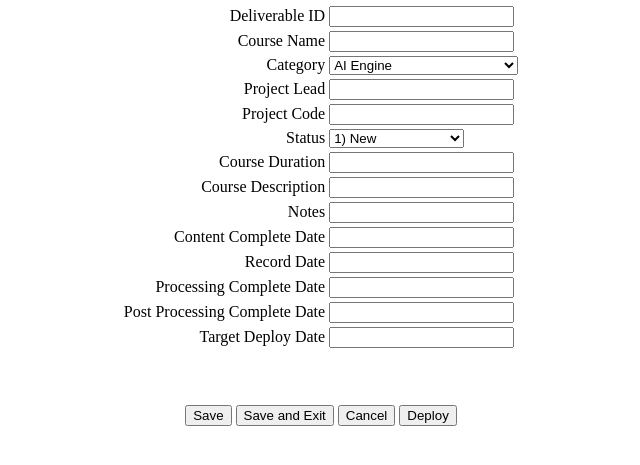
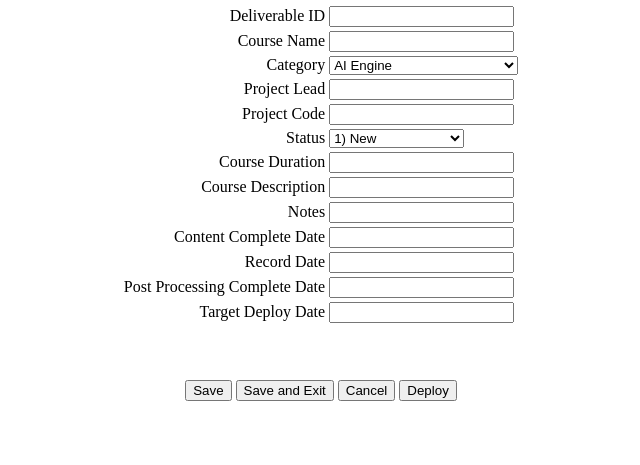
Before and after one commit to SJSU272Spring2019/Project-Group-5, a Django app: page /detail/ in a window 1280 px wide. Shown: the part 161-626 px from the top of the page, without its empty margins (319-959 px from the left). Run offline with Django 3.2, Linux system fonts and the light colour scheme.

Commit message:
Thursday 04252019

```diff
--- a/training_management/deliverable_detail/views.py
+++ b/training_management/deliverable_detail/views.py
@@ -20,6 +20,7 @@ def deliverable_detail_submit(request):
             my_deployment_detail_record.course_name = request.POST['course_name']
             my_deployment_detail_record.course_description = request.POST['course_description']
             my_deployment_detail_record.category = request.POST['category']
+            my_deployment_detail_record.project_code = request.POST['project_code']
         else:
             my_deployment_detail_record = temp_deployment_record[0]
 
@@ -47,11 +48,6 @@ def save_detail(request):
     else:
         temp_record_date = datetime.strptime(request.POST['record_date'], '%m/%d/%Y')
 
-    if request.POST['processing_complete_date'] == '':
-        temp_processing_complete_date = None
-    else:
-        temp_processing_complete_date = datetime.strptime(request.POST['processing_complete_date'], '%m/%d/%Y')
-
     if request.POST['post_processing_complete_date'] == '':
         temp_post_processing_complete_date = None
     else:
@@ -74,7 +70,6 @@ def save_detail(request):
                                                    notes=request.POST['notes'],
                                                    content_complete_date=temp_content_complete_date,
                                                    record_date=temp_record_date,
-                                                   processing_complete_date=temp_processing_complete_date,
                                                    post_processing_complete_date=temp_post_processing_complete_date,
                                                    target_deploy_date=temp_target_deploy_date)
         my_deliverable_detail_record.save()
@@ -94,7 +89,6 @@ def save_detail(request):
         my_deliverable_detail_record.notes = request.POST['notes']
         my_deliverable_detail_record.content_complete_date = temp_content_complete_date
         my_deliverable_detail_record.record_date = temp_record_date
-        my_deliverable_detail_record.processing_complete_date = temp_processing_complete_date
         my_deliverable_detail_record.post_processing_complete_date = temp_post_processing_complete_date
         my_deliverable_detail_record.target_deploy_date = temp_target_deploy_date
         my_deliverable_detail_record.save()
--- a/training_management/templates/create_deliverable.html
+++ b/training_management/templates/create_deliverable.html
@@ -21,7 +21,6 @@
 
             if ('{{ my_deliverable_detail_record.content_complete_date }}' === 'None') {document.getElementById("content_complete_date").value=''}else{document.getElementById("content_complete_date").value='{{ my_deliverable_detail_record.content_complete_date.month }}/{{ my_deliverable_detail_record.content_complete_date.day}}/{{ my_deliverable_detail_record.content_complete_date.year }}'}
             if ('{{ my_deliverable_detail_record.record_date }}' === 'None') {document.getElementById("record_date").value=''}else{document.getElementById("record_date").value='{{ my_deliverable_detail_record.record_date.month }}/{{ my_deliverable_detail_record.record_date.day }}/{{ my_deliverable_detail_record.record_date.year }}'}
-            if ('{{ my_deliverable_detail_record.processing_complete_date }}' === 'None') {document.getElementById("processing_complete_date").value=''}else{document.getElementById("processing_complete_date").value = '{{ my_deliverable_detail_record.processing_complete_date.month }}/{{ my_deliverable_detail_record.processing_complete_date.day }}/{{ my_deliverable_detail_record.processing_complete_date.year }}'}
             if ('{{ my_deliverable_detail_record.post_processing_complete_date }}' === 'None') {document.getElementById("post_processing_complete_date").value=''}else{document.getElementById("post_processing_complete_date").value = '{{ my_deliverable_detail_record.post_processing_complete_date.month }}/{{ my_deliverable_detail_record.post_processing_complete_date.day }}/{{ my_deliverable_detail_record.post_processing_complete_date.year }}'}
             if ('{{ my_deliverable_detail_record.target_deploy_date }}' === 'None') {document.getElementById("target_deploy_date").value=''}else{document.getElementById("target_deploy_date").value='{{ my_deliverable_detail_record.target_deploy_date.month }}/{{ my_deliverable_detail_record.target_deploy_date.day }}/{{ my_deliverable_detail_record.target_deploy_date.year }}'}
         }
@@ -74,7 +73,6 @@
             <tr><td align="right">Notes</td>  <td><input type="text" name="notes" id="notes"></td></tr>
             <tr><td align="right">Content Complete Date</td>          <td><input type="text" name="content_complete_date" id="content_complete_date"></td></tr>
             <tr><td align="right">Record Date</td>         <td><input type="text" name="record_date" id="record_date"></td></tr>
-            <tr><td align="right">Processing Complete Date</td>        <td><input type="text" name="processing_complete_date" id="processing_complete_date"></td></tr>
             <tr><td align="right">Post Processing Complete Date</td>        <td><input type="text" name="post_processing_complete_date" id="post_processing_complete_date"></td></tr>
             <tr><td align="right">Target Deploy Date</td>        <td><input type="text" name="target_deploy_date" id="target_deploy_date"></td></tr>
         </table>
--- a/training_management/templates/queue_page.html
+++ b/training_management/templates/queue_page.html
@@ -2,7 +2,7 @@
 <html lang="en">
 <head>
     <meta charset="UTF-8">
-    <title>Queue Page</title>
+    <title>Deliverable Queue Page</title>
      <script>
         function form_loader()
         {
@@ -64,7 +64,7 @@
 </head>
 <body onload="form_loader()">
     <br><br>
-    <div align="center"><h1>Queue Page</h1></div><br><br>
+    <div align="center"><h1>Sales Training Deliverable Queue Page</h1></div><br><br>
     <form name="queue_form" action="/queue/queue_submit/" method="post">
         {% csrf_token %}
         <div align="center">
```
Also changed, not shown: 1 other file.
